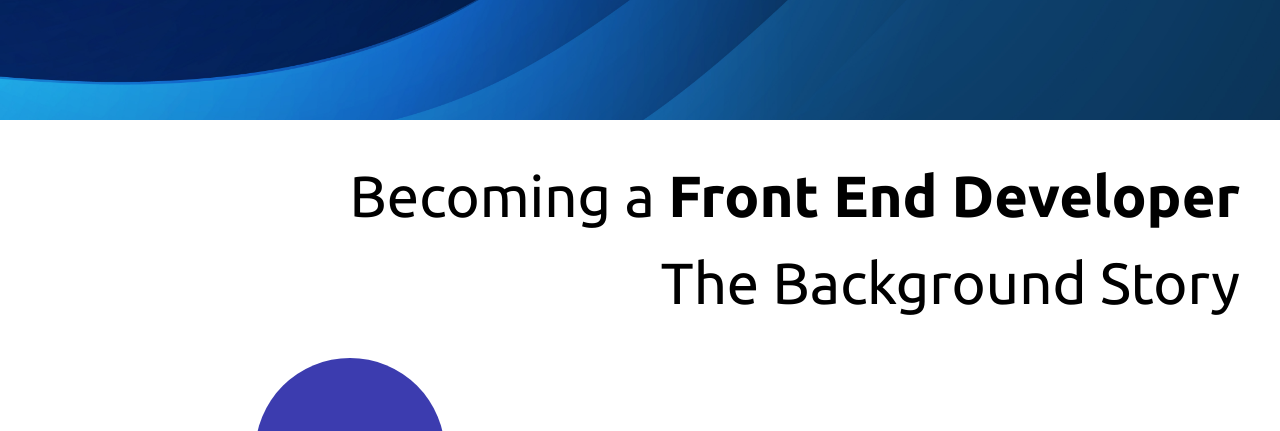
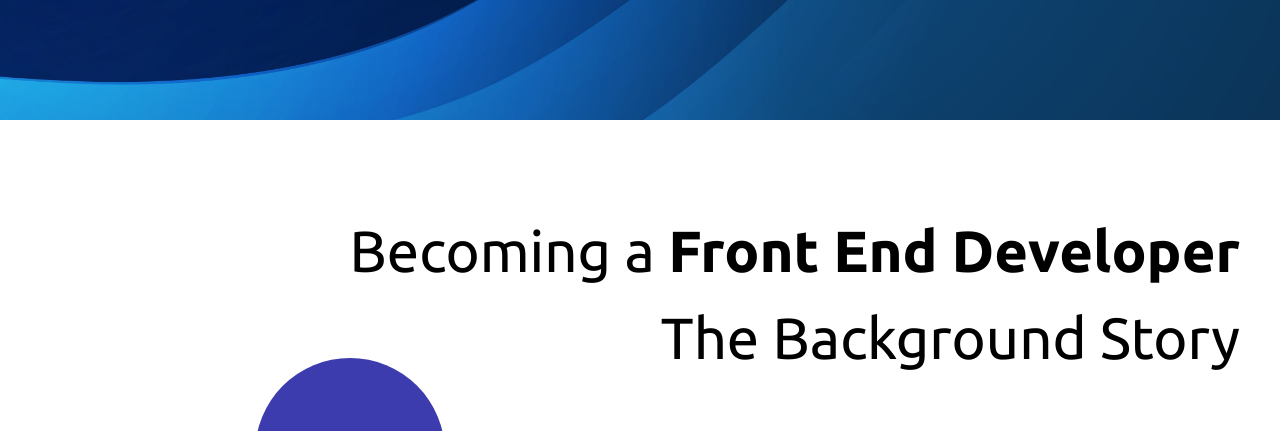
Before and after one commit to andrewrey/andrew_reynoldsPortfolio, a React (Create React App) app: page / in a window 1280 px wide. Shown: the part 680-1111 px from the top of the page. Built offline with nearby package versions, Linux system fonts and the light colour scheme.

Commit message:
updated background padding for different breakpoints

```diff
--- a/src/Components/main/mainComponents/Background.module.scss
+++ b/src/Components/main/mainComponents/Background.module.scss
@@ -2,6 +2,9 @@
 
 .background {
   padding: 2rem 0 4rem;
+  @include mq(760px) {
+    padding-bottom: 0;
+  }
 }
 
 .background__wrap {
@@ -9,6 +12,9 @@
   @include mq(580px) {
     width: 95%;
     max-width: 1200px;
+  }
+  @include mq(1000px) {
+    height: 1200px;
   }
   margin: 0 auto;
   // border: 4px solid yellow;
@@ -32,6 +38,10 @@
 
 .title {
   margin: 0 0 2rem;
+  @include mq(1000px) {
+    position: relative;
+    top: 55px;
+  }
 }
 
 .background__decorations {
```
